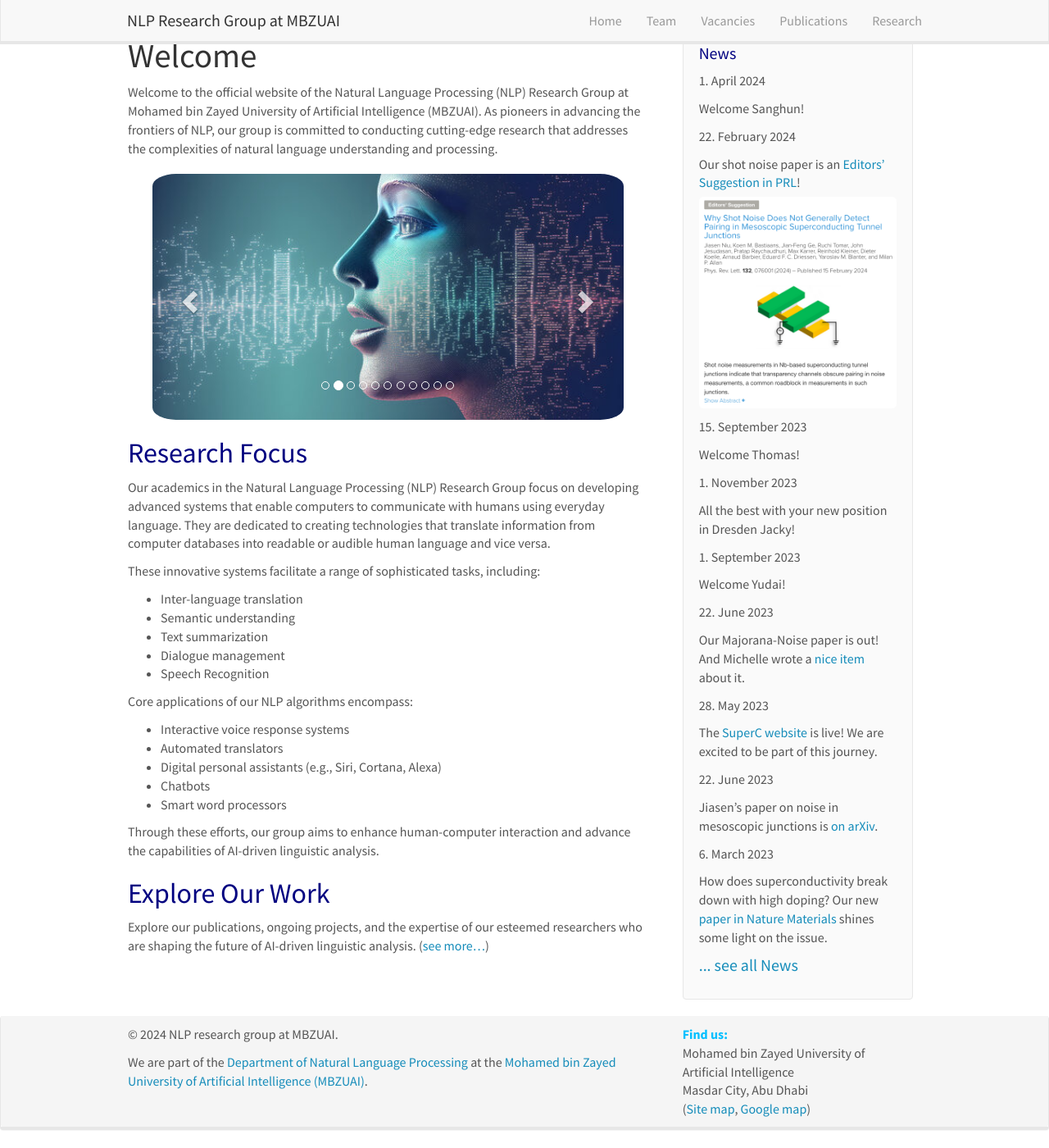
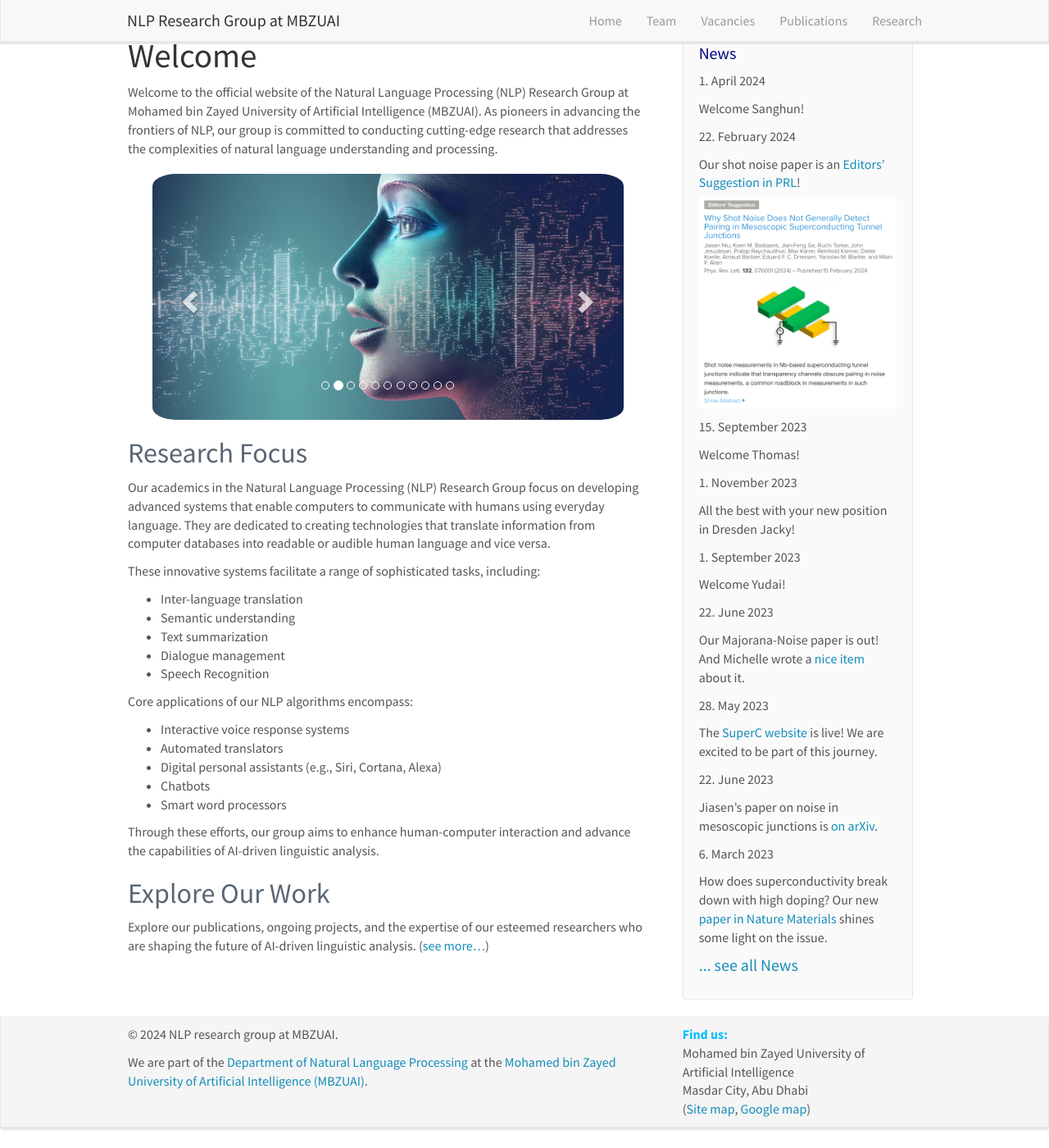
Before and after one commit to RamzaBasharat/MBZUAI, a Jekyll site: the page built from _pages/home.md, in a window 1280 px wide and 1400 px high, scrolled down 47 px. Shown: the whole window at 82% size. Built offline with Jekyll 4.4.1, drawn with Linux system fonts in a browser that asks for light colours; nearby versions of some CDN libraries.

Commit message:
setting css

```diff
--- a/_pages/home.md
+++ b/_pages/home.md
@@ -65,7 +65,7 @@ Welcome to the official website of the Natural Language Processing (NLP) Researc
   </a>
 </div>
 
-<h2>Research Focus</h2>
+<h2 class="navy">Research Focus</h2>
 
 Our academics in the Natural Language Processing (NLP) Research Group focus on developing advanced systems that enable computers to communicate with humans using everyday language. They are dedicated to creating technologies that translate information from computer databases into readable or audible human language and vice versa.
 
--- a/css/main.scss
+++ b/css/main.scss
@@ -98,13 +98,14 @@ color: #000080;
 }
 
 .gray{
-color:#374049;
-}
-h5{
-color:#374049;
+color:#586674;
 }
 
-h2, h4{
+h5, h2{
+color:#586674;
+}
+
+h4{
 color: #000080;
 }
 
@@ -115,15 +116,16 @@ color: #00bfff;
 .custom-btn {
     display: inline-block;
     padding: 5px 20px;
-    font-size: 16px;
+    font-size: 14px;
     text-align: center;
     text-decoration: none;
+    text-transform: none;
     color: 	#00bfff; /* Text color */
     background-color: #fff; /* Background color */
-    border: 5px solid #00bfff; /* Remove default border */
+    border: 1px solid #00bfff; /* Remove default border */
     transition: background-color 0.3s, transform 0.3s; /* Smooth transition for hover effects */
     cursor: pointer; /* Pointer cursor on hover */
-    margin: 0 10px;
+    margin: 0 10px 5px 0px;
 }
 
 .custom-btn:hover {
```
